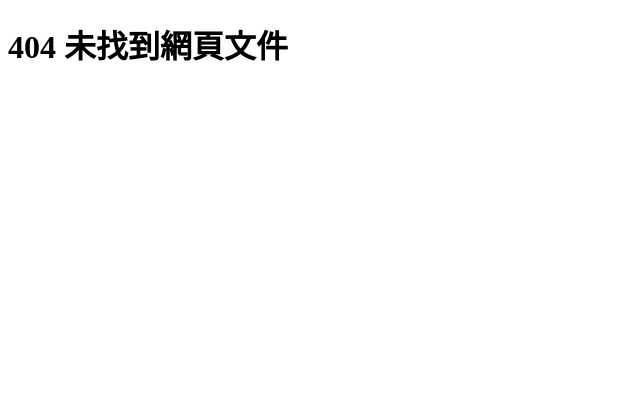
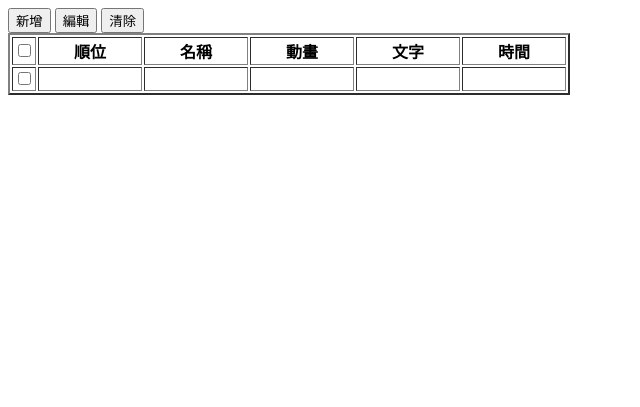
Before and after one commit to creamgod45/skill-games, a PHP site: page /router/management.php in a window 1280 px wide. Shown: the top 407 px of the page, without its empty margins (0-640 px from the left). Run offline with PHP 8.4, Linux system fonts and the light colour scheme; data that the repository does not hold is empty.

Commit message:
chyhhwen => update(1.0)

```diff
--- a/index.php
+++ b/index.php
@@ -20,6 +20,10 @@
             $title = "登入";
             include "router/login.php";
             break;
+        case 'management':
+            $title = "圖形輪播管理模組";
+            include "router/management.php";
+            break;
         default:
             $title = "404 未找到網頁文件";
             include "router/error_not_found.php";
--- /dev/null
+++ b/router/assets/css/management.css
@@ -0,0 +1,9 @@
+.box
+{
+    width:600PX;
+    height:400px;
+}
+.box .table tr td
+{
+    background-color: green;
+}
--- /dev/null
+++ b/router/management.php
@@ -0,0 +1,65 @@
+<!DOCTYPE html>
+<html lang="en">
+<head>
+    <meta charset="UTF-8">
+    <meta name="viewport" content="width=device-width, initial-scale=1.0">
+    <meta http-equiv="X-UA-Compatible" content="ie=edge">
+    <link rel="stylesheet" href="./router/assets/css/management.css" >
+    <title><?php echo $title;?></title>
+</head>
+<body>
+    <div class="box">
+            <div>
+                <input type="submit" value="新增" >
+                <input type="submit" value="編輯">
+                <input type="submit" value="清除">
+            </div>
+        <table border="2">
+            <thead>
+                <tr>
+                    <th><input type="checkbox"></th>
+                    <th width="100px">順位</th>
+                    <th width="100px">名稱</th>
+                    <th width="100px">動畫</th>
+                    <th width="100px">文字</th>
+                    <th width="100px">時間</th>
+                </tr>
+            </thead>
+            <tbody >
+            <tr>
+                <td >
+                   <div>
+                    <input type="checkbox">
+                    </div>
+                </td>
+                <td>
+                   <div>
+
+                    </div>
+                </td>
+                <td>
+                    <div>
+
+                    </div>
+                </td>
+                <td>
+                    <div>
+
+                    </div>
+                </td>
+                <td>
+                    <div>
+
+                    </div>
+                </td>
+                <td>
+                    <div>
+
+                    </div>
+                </td>
+            </tr>
+            </tbody>
+        </table>
+    </div>
+</body>
+</html>
```
Also changed, not shown: router/member.php (added).
